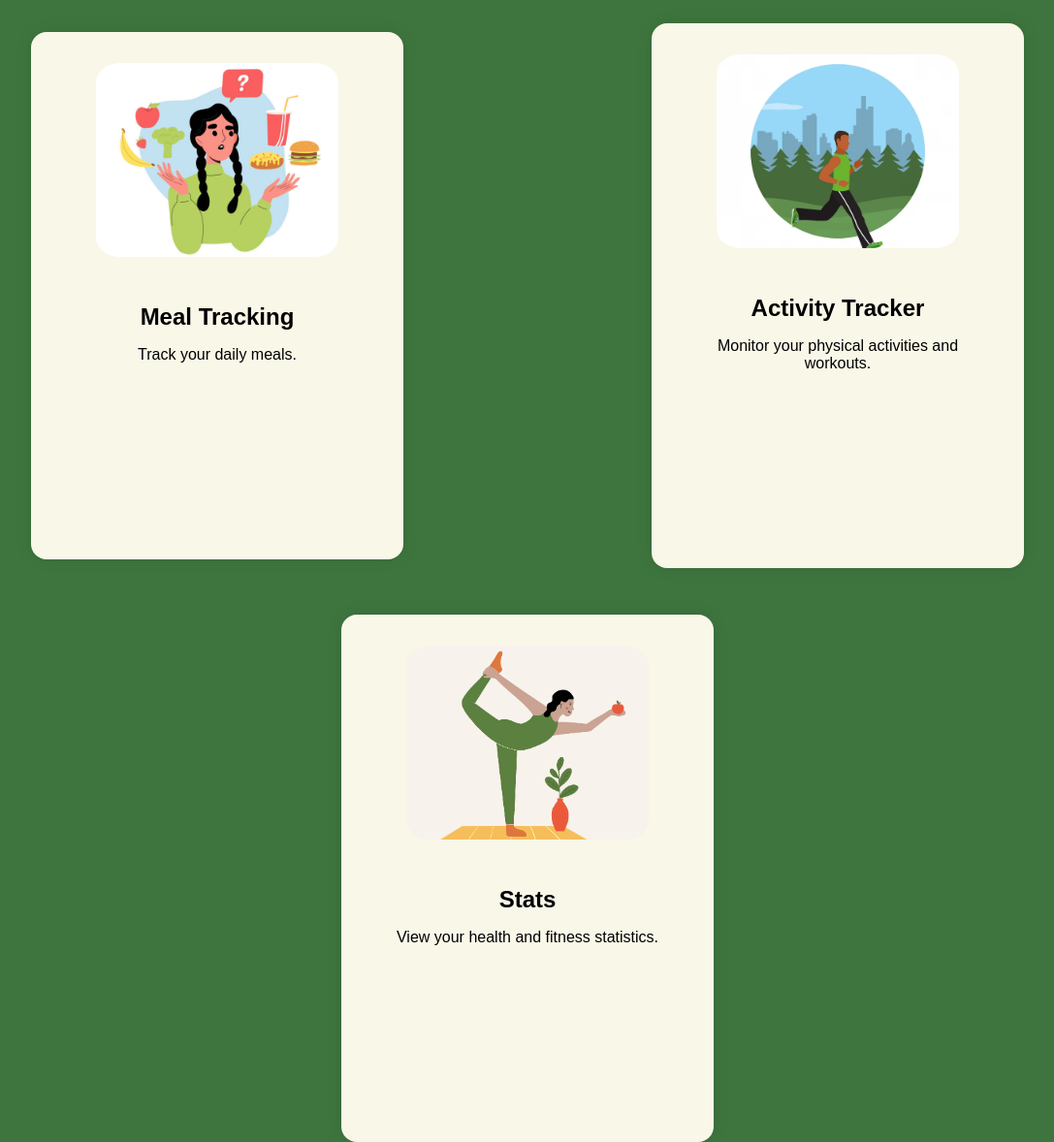
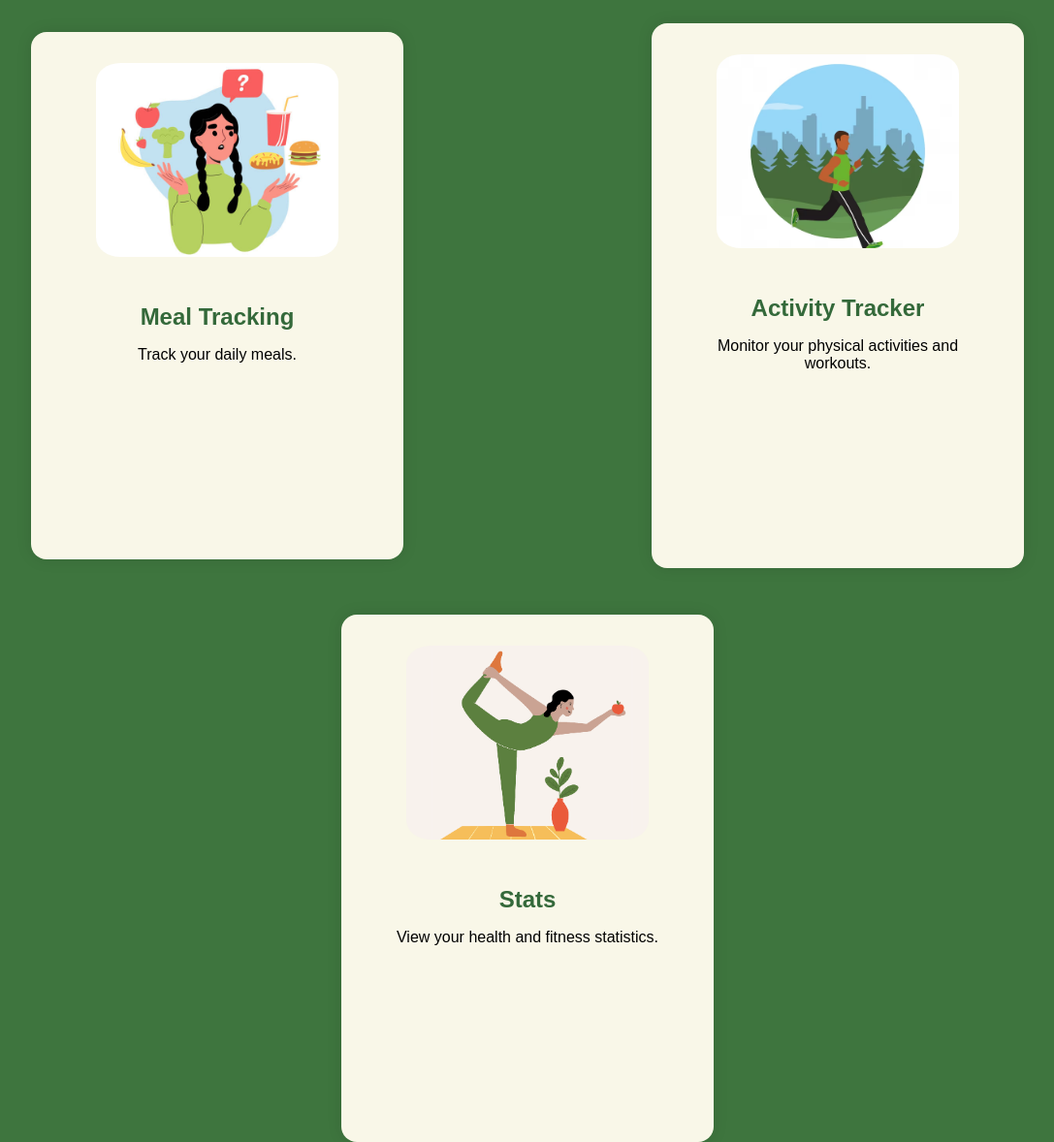
Before and after one commit to swadha112/NutriTrack, a PHP site: page /pages/dashboard.html in a window 1280 px wide. Shown: the whole page at 97% size, without its empty margins (96-1183 px from the left). Run offline with PHP 8.4, Linux system fonts and the light colour scheme.

Commit message:
dashboard

```diff
--- a/css/dashboard.css
+++ b/css/dashboard.css
@@ -35,6 +35,7 @@ body{
 }
 
   .box h2 {
+    color: #34693a;
     font-size: 1.5rem;
     margin-bottom: 0.5rem;
   }
--- a/pages/dashboard.html
+++ b/pages/dashboard.html
@@ -7,6 +7,7 @@
     <link rel="stylesheet" href="../css/dashboard.css">
 </head>
 <body>
+
     <div class="dashboard">
         <div class="box" onclick="loadPage('meal.html')">
             <img src="../assets/girl_food.jpeg" alt="meal icon" class="box-image">
@@ -33,6 +34,5 @@
         }
     </script>
 
-
 </body>
 </html>
```
Also changed, not shown: 2 other files.
